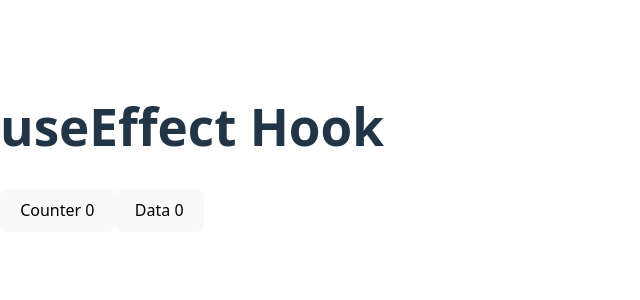
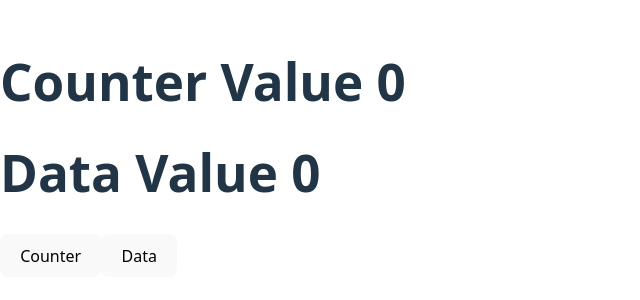
Before and after one commit to VinayGupta8383/React1, a React (Vite) app: page / in a window 1280 px wide. Shown: the part 252-552 px from the top of the page, without its empty margins (0-640 px from the left). Built offline with nearby package versions, Linux system fonts and the light colour scheme.

Commit message:
handle props side effect with useEffect in Component

```diff
--- a/src/App.jsx
+++ b/src/App.jsx
@@ -1,33 +1,21 @@
-import {useEffect, useState} from "react";
-
+import {useState} from "react";
+import Counter from "./Counter";
 function App() {
-
-  const [counter,setCounter]=useState(0);
+  const [count,setCount]=useState(0);
   const [data,setData]=useState(0);
 
 
-  useEffect(()=>{
-    //callonce();
-    counterFunction();
-  },[counter])
 
-  counterFunction();
-  function counterFunction(){
-    console.log("counterFunction",counter);
-  }
+  return (
+      <div>
+
+        <Counter count={count} data={data} />
+        <button onClick={()=>setCount(count+1)} >Counter</button>
+        <button onClick={()=>setData(data+1)} >Data</button>
 
 
 
-    function callonce(){
-       console.log("callonce function called");
-  }
-   //callonce();
-  return (
-    <div>
-        <h1>useEffect Hook</h1>
-        <button onClick={()=>setCounter(counter+1)}>Counter {counter}</button>
-        <button onClick={()=>setData(data+1)}>Data {data}</button>
-    </div>
+      </div>
 
   )
 }
--- a/src/counter.jsx
+++ b/src/counter.jsx
@@ -1,15 +1,19 @@
-import {useState} from "react";   //hooks
-const Counter=()=>{
-    const [count,setCount]=useState(0);     // state
-    const [rCounter,setRCounter]=useState(10)  //state
-    return(
+import { useEffect } from "react";
+const Counter=({count,data})=>{
+    const handleCounter=()=>{
+        console.log("handleCounter called", count,data);
+
+    }
+useEffect(()=>{
+  handleCounter();
+
+},[count,data])
+
+     return (
         <div>
-            <h1>Counter:{count} </h1>
-            <h2>R Counter:{rCounter}</h2>
-            <button onClick={() =>setCount(count+1)}>Update Counter</button>
-            <button onClick={() =>setRCounter(rCounter-1)}>Update R Counter </button>
+            <h1>Counter Value {count}</h1>
+            <h1>Data Value {data}</h1>
         </div>
     )
 }
-
-export default Counter;
+export default Counter
```
